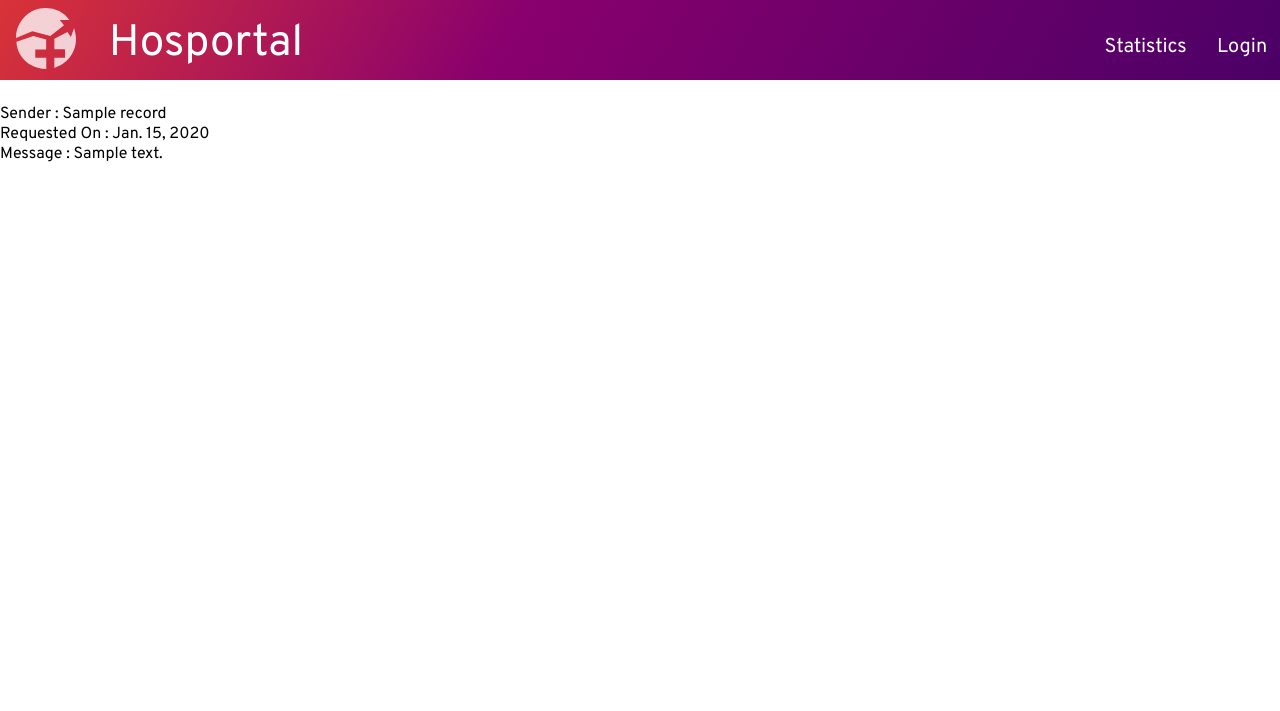
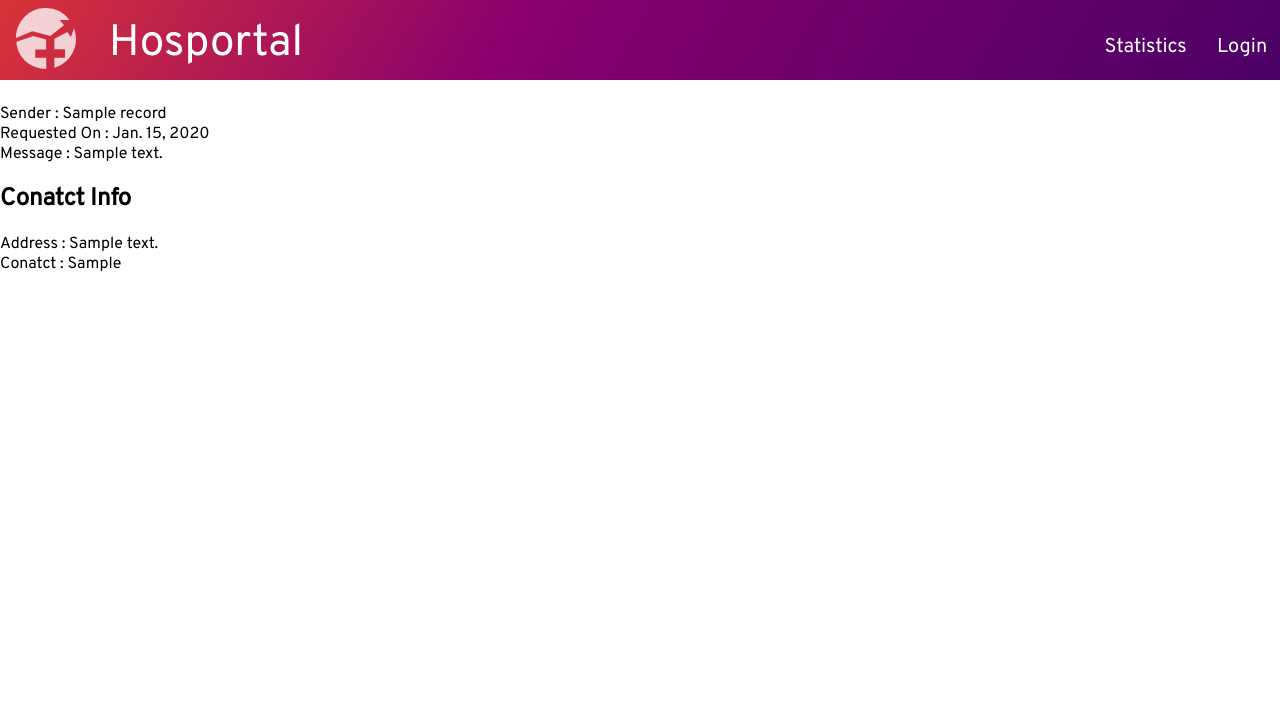
Before and after one commit to AvishrantsSh/Hackathon, a Django app: page /requests/00000000-0000-0000-0000-000000000001/ in a window 1280 px wide. Shown: the top 711 px of the page. Run offline with Django 3.2, Linux system fonts and the light colour scheme; tables that the repository leaves empty hold one stand-in row (values such as "Sample post"); some web fonts are replaced.

Commit message:
Added Contact NFO

```diff
--- a/central/models.py
+++ b/central/models.py
@@ -2,12 +2,13 @@ from django.db import models
 from uuid import uuid4
 from django.dispatch import receiver
 from django.urls import reverse
-
+from django.core.validators import RegexValidator
 
 class Hospital_Records(models.Model):
     id = models.UUIDField(primary_key=True, default=uuid4)
     name = models.CharField(max_length=20, default='None')
     address = models.TextField()
+    contact = models.CharField(default='0123456789', max_length=10, validators=[RegexValidator(r'^\d{1,10}$')])
     region = models.CharField(default='', max_length=20)
     country = models.CharField(default='India', max_length=20)
     bed_capacity = models.CharField(default='0,0,0', max_length=20)
--- a/central/templatetags/customfilter.py
+++ b/central/templatetags/customfilter.py
@@ -43,3 +43,11 @@ def region(value):
 @register.filter
 def safefont(value):
     return str(value)[:50]
+
+@register.filter
+def address(value):
+    return Hospital_Records.objects.get(id=value).address
+
+@register.filter
+def contact(value):
+    return Hospital_Records.objects.get(id=value).contact
--- a/templates/h_details.html
+++ b/templates/h_details.html
@@ -33,7 +33,9 @@
 				<tr>
 					<td id="basic_left"> Address: </td>	<td id="basic_right">{{object.address}}</td>
 				</tr>
-
+				<tr>
+					<td id="basic_left"> Contact Info: </td>	<td id="basic_right">{{object.contact}}</td>
+				</tr>
 				<tr>
 					<td id="basic_left"> Country: </td> <td id="basic_right"> {{object.country}}</td>
 				</tr>
--- a/templates/view_req.html
+++ b/templates/view_req.html
@@ -14,6 +14,11 @@
         Sender : {{object.sender|safe}}<br>
         Requested On : {{object.date}}<br>
         Message : {{object.message}}<br>
+
+        <h2>Conatct Info</h2>
+        Address : {{object.sender|address}}<br>
+        Conatct : {{object.sender|contact}}<br>
+
     {%else%}
         All Clear. Nothing to show
     {%endif%}
```
Also changed, not shown: central/migrations/0002_hospital_records_contact.py (added), central/migrations/0003_auto_20200821_1533.py (added).
